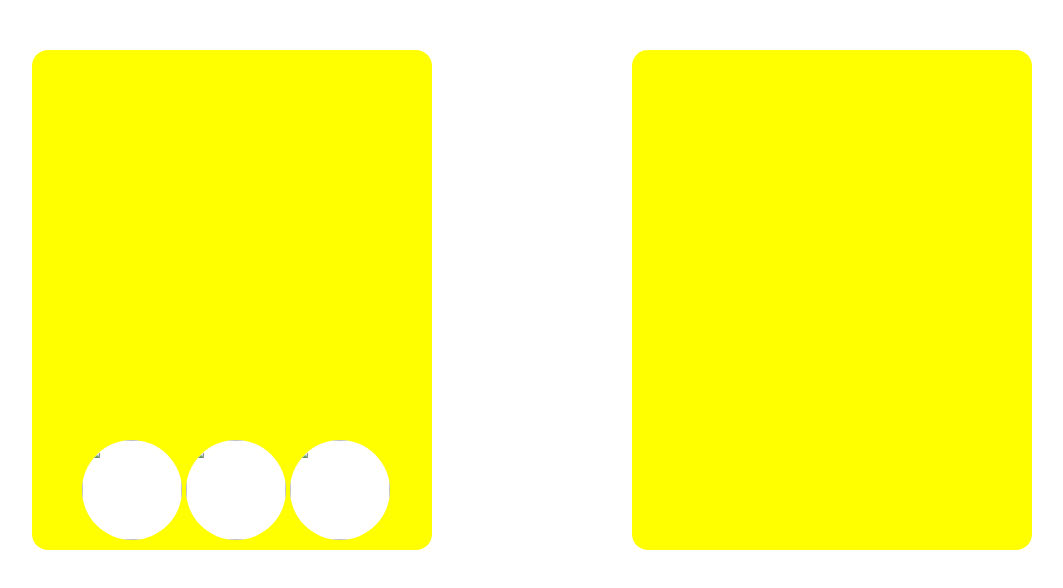
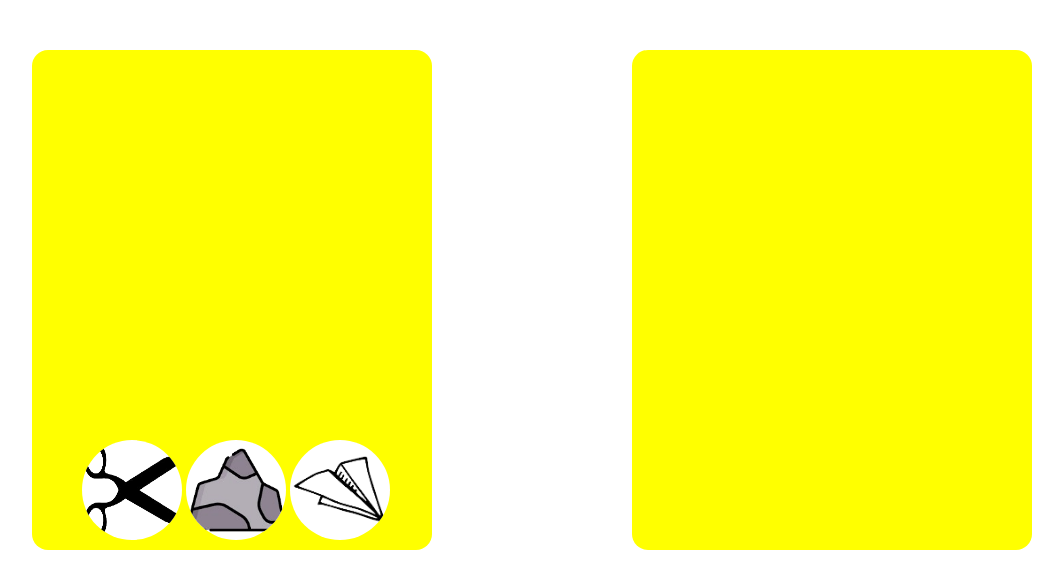
Before and after one commit to Dequiz/tesoura, a plain HTML site: page index.html in a window 1280 px wide. Shown: the whole page, without its empty margins (118-1181 px from the left). Drawn offline with Linux system fonts and the light colour scheme.

Commit message:
Update index.html

```diff
--- a/index.html
+++ b/index.html
@@ -11,9 +11,9 @@
       <div class="conteudo2">
         <span id="jogo2"></span>
         <div class="imagens">
-          <img src="img/tesoura.png" alt="" onclick="executar()" id="tesoura" />
-          <img src="img/pedra.png" alt="" onclick="executar2()" id="pedra" />
-          <img src="img/papel.png" alt="" onclick="executar3()" id="papel" />
+          <img src="tesoura.png" alt="" onclick="executar()" id="tesoura" />
+          <img src="pedra.png" alt="" onclick="executar2()" id="pedra" />
+          <img src="papel.png" alt="" onclick="executar3()" id="papel" />
         </div>
       </div>
     </div>
```
